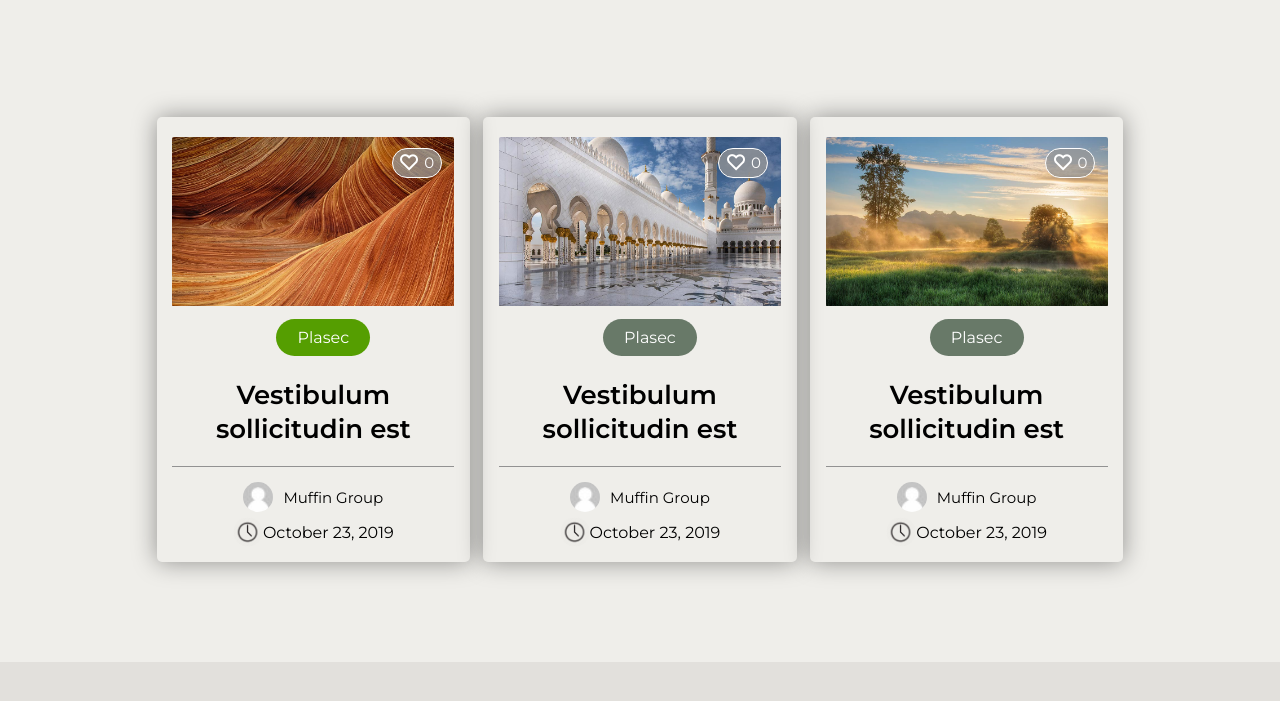
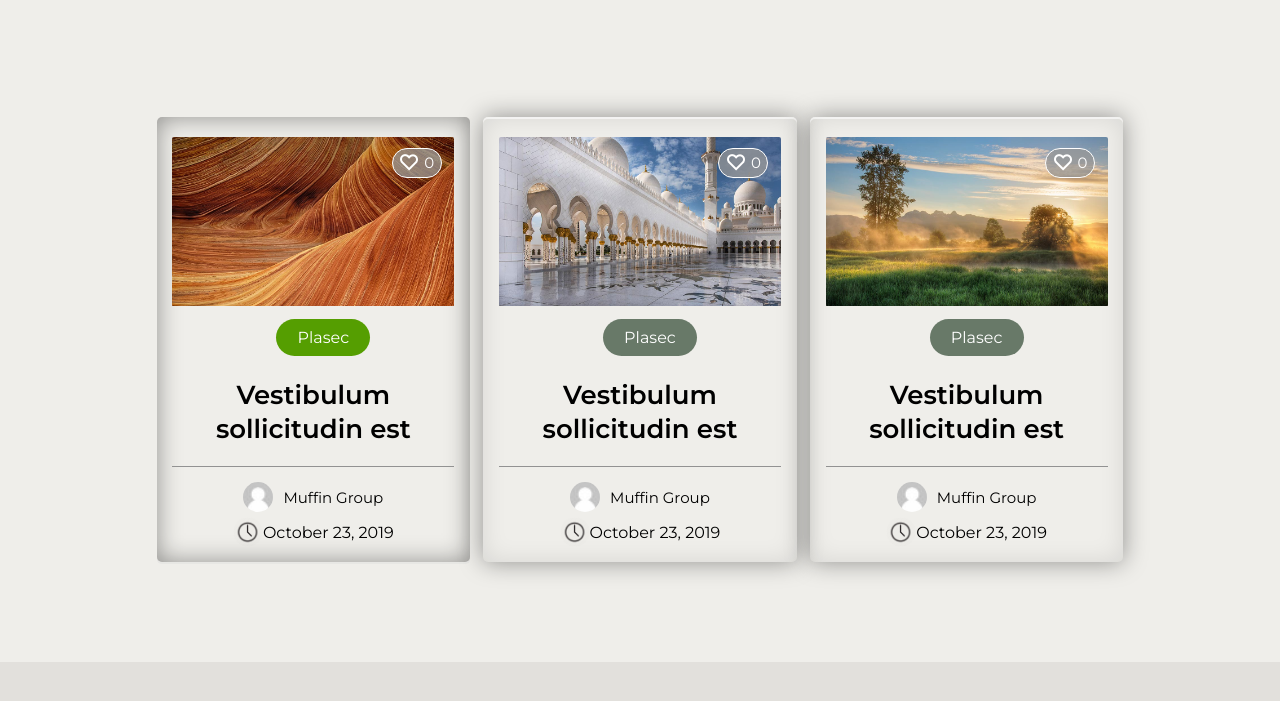
Before and after one commit to alex220496/my-travel, a plain HTML site: page index.html in a window 1280 px wide. In both pictures the pointer is over the element 313 px from the left and 3343 px from the top of the page. Shown: the part 3004-3705 px from the top of the page. Drawn offline with Linux system fonts and the light colour scheme.

Commit message:
change box-shadow

```diff
--- a/header.css
+++ b/header.css
@@ -479,9 +479,17 @@ body {
 }
 .places-box {
     width: 96%;
-    box-shadow: 0 0 25px rgba(0, 0, 0, 0.4);
+    box-shadow: 0 0 25px rgba(0, 0, 0, 0.4),
+    inset 0 2px 0 rgba(255, 255, 255, 0.6),
+    inset 0 0 25px rgba(0, 0, 0, 0.1);
     border-radius: 5px;
     margin-top: 20px;
+}
+.places-box:hover {
+    box-shadow: inset 0 0 25px rgba(0, 0, 0, 0.4),
+    0 2px 0 rgba(255, 255, 255, 0.4),
+    0 2px 0 rgba(0, 0, 0, 0.1);
+    transition:  ease-in-out 0.35;
 }
 .df {
     display: flex;
```
